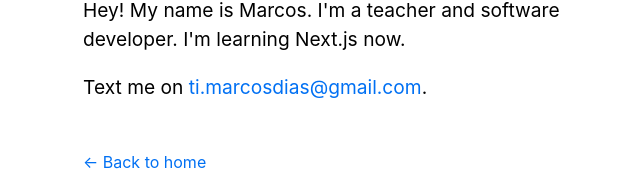
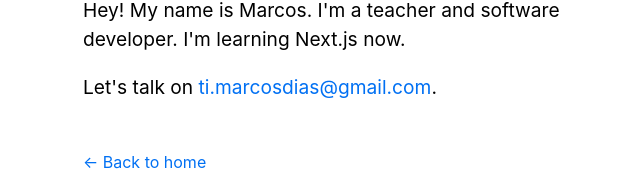
Before and after one commit to marcosdiasdev/nextjs-blog, a Next.js app: page /contact in a window 1280 px wide. Shown: the part 252-423 px from the top of the page, without its empty margins (285-925 px from the left). Built offline with nearby package versions, Linux system fonts and the light colour scheme.

Commit message:
changes in contact info

```diff
--- a/pages/contact/index.tsx
+++ b/pages/contact/index.tsx
@@ -14,7 +14,7 @@ export default function Contact() {
           learning Next.js now.
         </p>
         <p>
-          Text me on{" "}
+          Let's talk on{" "}
           <a href="mailto=ti.marcosdias@gmail.com"> ti.marcosdias@gmail.com</a>.
         </p>
       </section>
```
